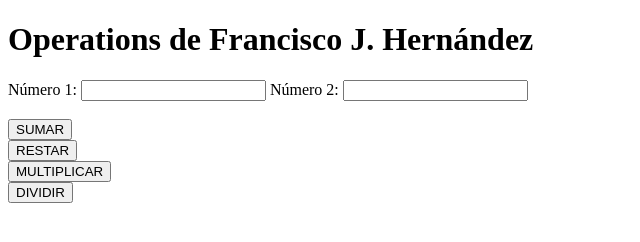
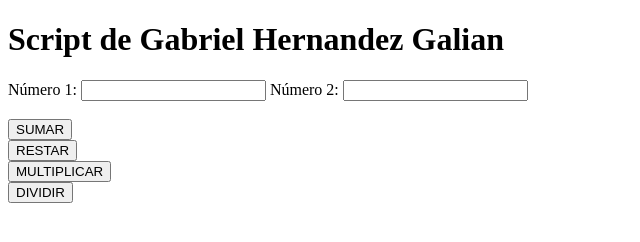
Before and after one commit to GarzulGamer/Prueba, a website: page public_html/index.html in a window 1280 px wide. Shown: the whole page, without its empty margins (0-640 px from the left). Drawn offline with Linux system fonts and the light colour scheme.

Commit message:
Inicio TOTAL

```diff
--- a/public_html/index.html
+++ b/public_html/index.html
@@ -74,7 +74,7 @@ function operaciones(op)
 
 <body>
 
-<h1>Operations de Francisco J. Hernández</h1>
+<h1>Script de Gabriel Hernandez Galian</h1>
 
 <form>
     Número 1: <input id="num1" type="number" />
```
